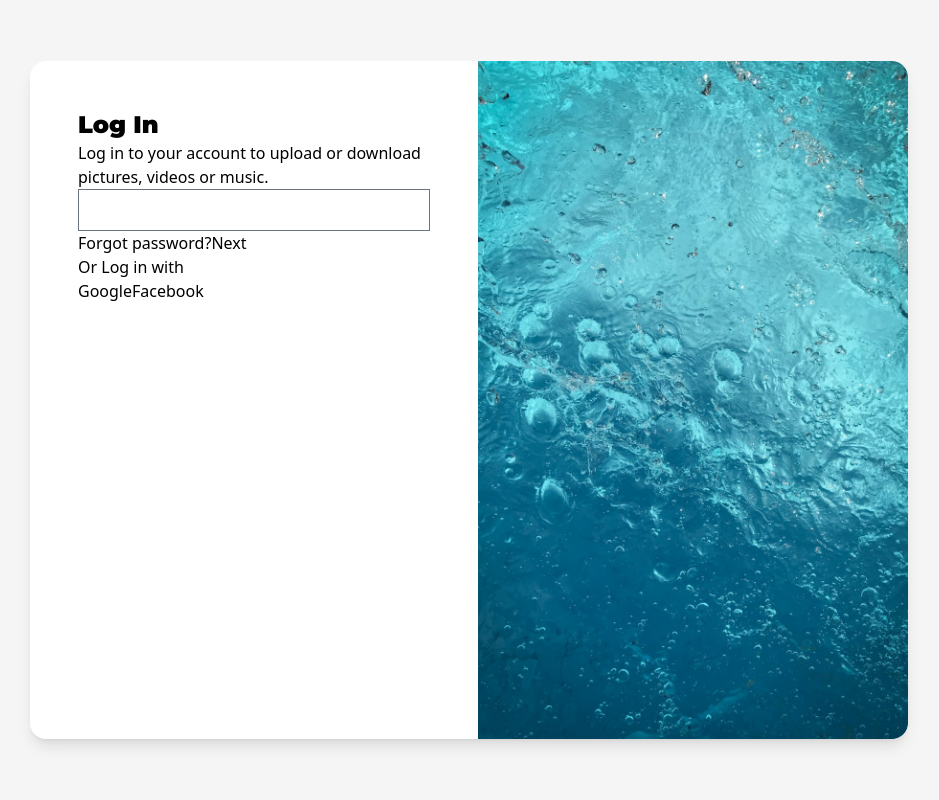
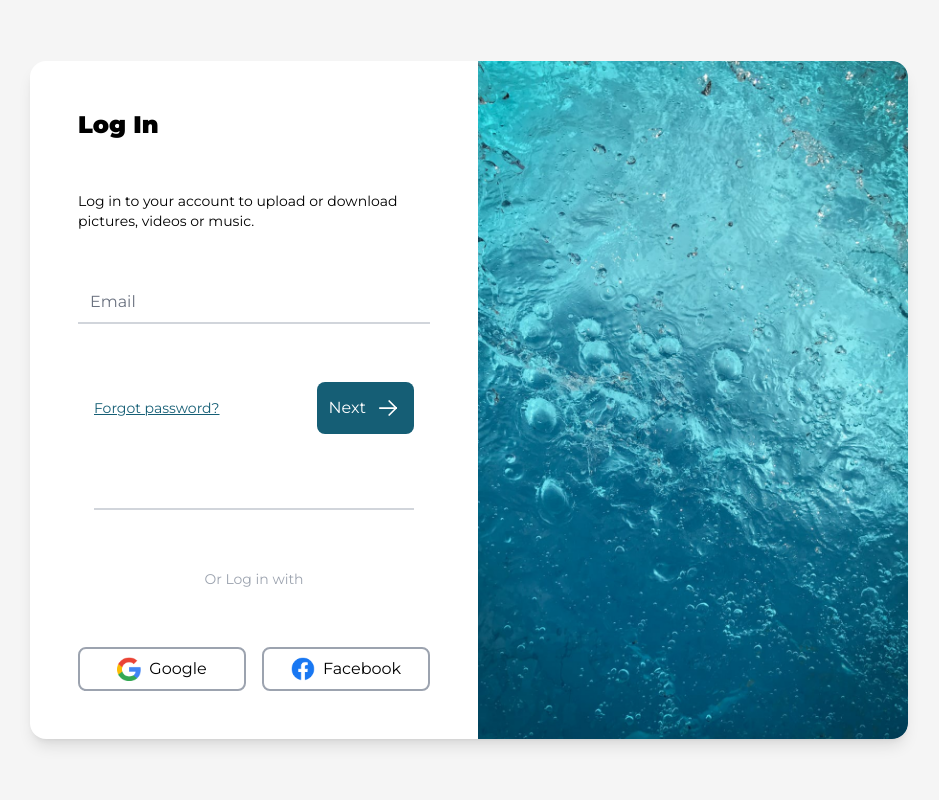
Before and after one commit to Muneeb1030/django_tailwind_projects, a Django app: page /mini_5 in a window 1280 px wide. Shown: the whole page, without its empty margins (171-1110 px from the left). Run offline with Django 5.2, Linux system fonts and the light colour scheme; some libraries are stand-ins or nearby versions.

Commit message:
Mini 5 - Login Modal Completed

```diff
--- a/templates/mini_templates/mini_5.html
+++ b/templates/mini_templates/mini_5.html
@@ -4,19 +4,42 @@
 
 {% block content %}
 <div class='bg-white shadow-lg rounded-2xl flex md:flex-row'>
-    <div class='p-8 md:p-12 flex flex-col max-w-md'>
+    <div class='p-8 md:p-12 flex flex-col max-w-md justify-between'>
         <h1 class="font-montserrat font-extrabold text-2xl">Log In</h1>
-        <p>Log in to your account to upload or download pictures, videos or music.</p>
-        <input type="text">
-        <div class='flex flex-row'>
-            <a href="">Forgot password?</a>
-            <button>Next</button>
+        <p class='text-sm my-2 font-thin font-montserrat'>Log in to your account to upload or download pictures, videos or music.</p>
+        <input type="email" name="email" id="email" placeholder='Email' class='font-montserrat focus:ring-0 mb-4 border-0 border-b-2 border-gray-300 focus:border-black'>
+        <div class='flex flex-row justify-between px-4 items-center'>
+            <a href="#" class='font-montserrat text-sm text-cyan-800 underline'>Forgot password?</a>
+            <button class='rounded-lg bg-cyan-800 text-white font-montserrat flex items-center justify-center p-3 space-x-2 hover:shadow-lg hover:-translate-y-1 duration-200 transition hover:bg-cyan-700'>
+                <p>Next</p>
+                <svg
+                xmlns="http://www.w3.org/2000/svg"
+                class="w-7"
+                viewBox="0 0 24 24"
+                stroke-width="1.5"
+                stroke="#ffffff"
+                fill="none"
+                stroke-linecap="round"
+                stroke-linejoin="round"
+              >
+                <path stroke="none" d="M0 0h24v24H0z" fill="none" />
+                <line x1="5" y1="12" x2="19" y2="12" />
+                <line x1="13" y1="18" x2="19" y2="12" />
+                <line x1="13" y1="6" x2="19" y2="12" />
+              </svg>
+            </button>
         </div>
-        <div></div>
-        <p>Or Log in with</p>
-        <div class='flex flex-row'>
-            <button>Google</button>
-            <button>Facebook</button>
+        <div class='border-b-2 m-4 mt-8 border-gray-300'></div>
+        <p class='text-center font-montserrat text-sm text-gray-400'>Or Log in with</p>
+        <div class='flex md:flex-row flex-col pt-4 md:space-x-4 md:space-y-0 space-y-4'>
+            <button class = 'border-2 rounded-lg p-2 flex-1 border-gray-400 flex items-center justify-center space-x-2 hover:-translate-y-1 hover:bg-gray-500 hover:text-white transition duration-200 hover:shadow-lg hover:border-0'>
+                <img src="/static/images/google.png" alt="" class='w-6 h-6'>
+                <p class='font-montserrat'>Google</p>
+            </button>
+            <button class = 'border-2 rounded-lg p-2 flex-1 border-gray-400 flex items-center justify-center space-x-2 hover:-translate-y-1 hover:bg-gray-500 hover:text-white transition duration-200 hover:shadow-lg hover:border-0'>
+                <img src="/static/images/facebook.png" alt="" class='w-6 h-6'>
+                <p class='font-montserrat'>Facebook</p>
+            </button>
         </div>
     </div>
     <div>
--- a/theme/static/css/dist/styles.css
+++ b/theme/static/css/dist/styles.css
@@ -839,6 +839,10 @@ select {
   margin: 0.25rem;
 }
 
+.m-4 {
+  margin: 1rem;
+}
+
 .mx-3 {
   margin-left: 0.75rem;
   margin-right: 0.75rem;
@@ -869,6 +873,11 @@ select {
   margin-bottom: 1.5rem;
 }
 
+.my-2 {
+  margin-top: 0.5rem;
+  margin-bottom: 0.5rem;
+}
+
 .mb-10 {
   margin-bottom: 2.5rem;
 }
@@ -901,6 +910,18 @@ select {
   margin-top: 1.5rem;
 }
 
+.mt-2 {
+  margin-top: 0.5rem;
+}
+
+.ml-4 {
+  margin-left: 1rem;
+}
+
+.mt-8 {
+  margin-top: 2rem;
+}
+
 .block {
   display: block;
 }
@@ -945,6 +966,14 @@ select {
   height: 100vh;
 }
 
+.h-6 {
+  height: 1.5rem;
+}
+
+.h-7 {
+  height: 1.75rem;
+}
+
 .min-h-screen {
   min-height: 100vh;
 }
@@ -977,6 +1006,14 @@ select {
   width: 100%;
 }
 
+.w-7 {
+  width: 1.75rem;
+}
+
+.w-6 {
+  width: 1.5rem;
+}
+
 .max-w-24 {
   max-width: 6rem;
 }
@@ -991,6 +1028,10 @@ select {
 
 .max-w-sm {
   max-width: 24rem;
+}
+
+.flex-1 {
+  flex: 1 1 0%;
 }
 
 .border-collapse {
@@ -1135,6 +1186,10 @@ select {
   border-width: 2px;
 }
 
+.border-0 {
+  border-width: 0px;
+}
+
 .border-b-4 {
   border-bottom-width: 4px;
 }
@@ -1145,6 +1200,14 @@ select {
 
 .border-t {
   border-top-width: 1px;
+}
+
+.border-b {
+  border-bottom-width: 1px;
+}
+
+.border-b-2 {
+  border-bottom-width: 2px;
 }
 
 .border-none {
@@ -1171,6 +1234,21 @@ select {
   border-color: rgb(71 85 105 / var(--tw-border-opacity));
 }
 
+.border-gray-200 {
+  --tw-border-opacity: 1;
+  border-color: rgb(229 231 235 / var(--tw-border-opacity));
+}
+
+.border-gray-300 {
+  --tw-border-opacity: 1;
+  border-color: rgb(209 213 219 / var(--tw-border-opacity));
+}
+
+.border-gray-400 {
+  --tw-border-opacity: 1;
+  border-color: rgb(156 163 175 / var(--tw-border-opacity));
+}
+
 .border-b-blue-700 {
   --tw-border-opacity: 1;
   border-bottom-color: rgb(29 78 216 / var(--tw-border-opacity));
@@ -1239,6 +1317,26 @@ select {
 .bg-white {
   --tw-bg-opacity: 1;
   background-color: rgb(255 255 255 / var(--tw-bg-opacity));
+}
+
+.bg-green-900 {
+  --tw-bg-opacity: 1;
+  background-color: rgb(20 83 45 / var(--tw-bg-opacity));
+}
+
+.bg-cyan-900 {
+  --tw-bg-opacity: 1;
+  background-color: rgb(22 78 99 / var(--tw-bg-opacity));
+}
+
+.bg-cyan-800 {
+  --tw-bg-opacity: 1;
+  background-color: rgb(21 94 117 / var(--tw-bg-opacity));
+}
+
+.bg-cyan-700 {
+  --tw-bg-opacity: 1;
+  background-color: rgb(14 116 144 / var(--tw-bg-opacity));
 }
 
 .bg-opacity-35 {
@@ -1324,6 +1422,14 @@ select {
   padding: 2rem;
 }
 
+.p-4 {
+  padding: 1rem;
+}
+
+.p-3 {
+  padding: 0.75rem;
+}
+
 .px-10 {
   padding-left: 2.5rem;
   padding-right: 2.5rem;
@@ -1363,6 +1469,14 @@ select {
   padding-top: 0.25rem;
 }
 
+.pt-8 {
+  padding-top: 2rem;
+}
+
+.pt-4 {
+  padding-top: 1rem;
+}
+
 .text-center {
   text-align: center;
 }
@@ -1435,6 +1549,14 @@ select {
   font-weight: 600;
 }
 
+.font-thin {
+  font-weight: 100;
+}
+
+.font-extralight {
+  font-weight: 200;
+}
+
 .uppercase {
   text-transform: uppercase;
 }
@@ -1488,8 +1610,51 @@ select {
   color: rgb(255 255 255 / var(--tw-text-opacity));
 }
 
+.text-emerald-700 {
+  --tw-text-opacity: 1;
+  color: rgb(4 120 87 / var(--tw-text-opacity));
+}
+
+.text-emerald-900 {
+  --tw-text-opacity: 1;
+  color: rgb(6 78 59 / var(--tw-text-opacity));
+}
+
+.text-green-600 {
+  --tw-text-opacity: 1;
+  color: rgb(22 163 74 / var(--tw-text-opacity));
+}
+
+.text-cyan-600 {
+  --tw-text-opacity: 1;
+  color: rgb(8 145 178 / var(--tw-text-opacity));
+}
+
+.text-cyan-800 {
+  --tw-text-opacity: 1;
+  color: rgb(21 94 117 / var(--tw-text-opacity));
+}
+
+.text-gray-400 {
+  --tw-text-opacity: 1;
+  color: rgb(156 163 175 / var(--tw-text-opacity));
+}
+
+.text-gray-500 {
+  --tw-text-opacity: 1;
+  color: rgb(107 114 128 / var(--tw-text-opacity));
+}
+
+.underline {
+  text-decoration-line: underline;
+}
+
 .line-through {
   text-decoration-line: line-through;
+}
+
+.underline-offset-1 {
+  text-underline-offset: 1px;
 }
 
 .opacity-0 {
```
Also changed, not shown: other parts of theme/static/css/dist/styles.css (+47 -0 lines).
